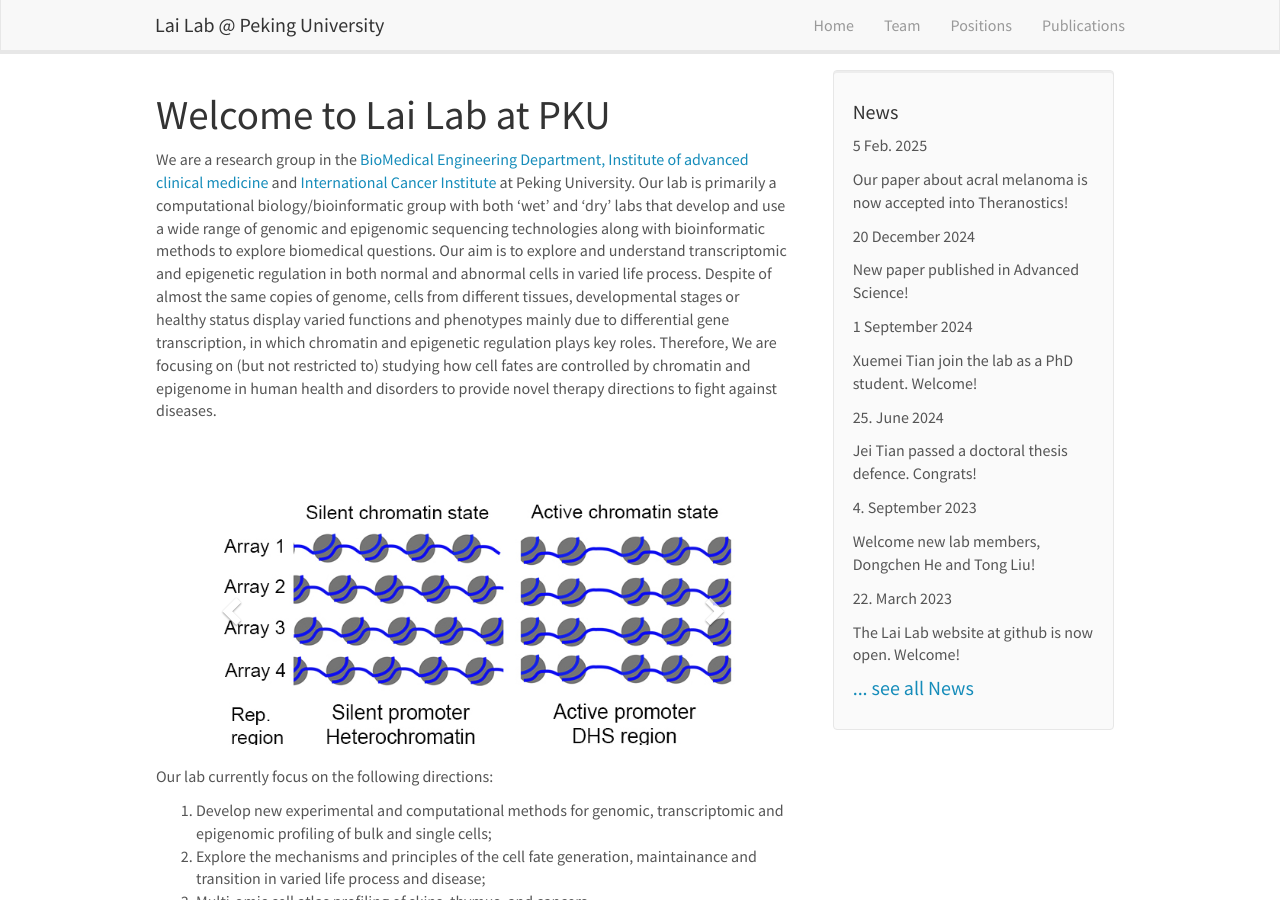
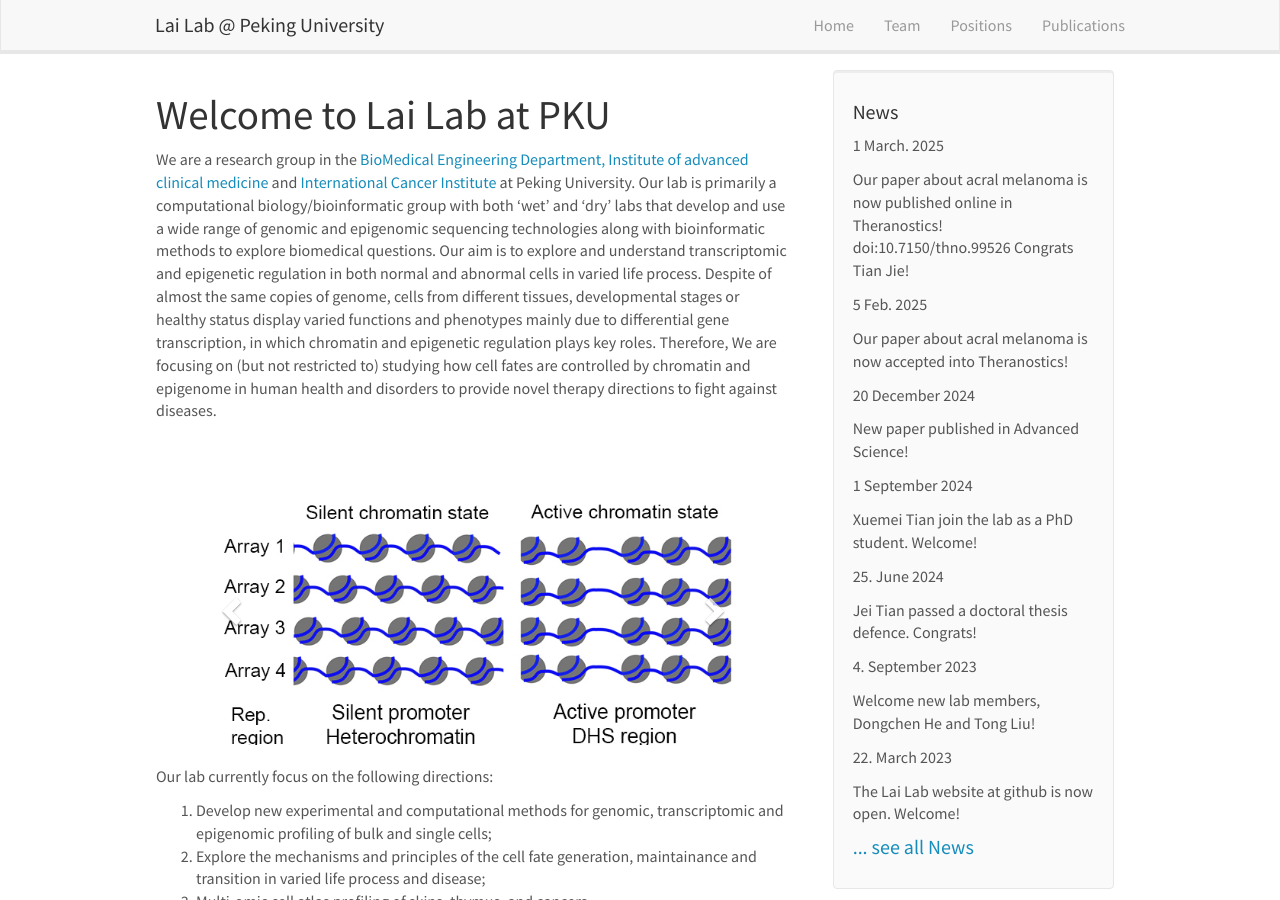
Before and after one commit to laiblab/laiblab.github.io, a Jekyll site: the page built from _pages/home.md, in a window 1280 px wide and 900 px high. Built offline with Jekyll 4.4.1, drawn with Linux system fonts in a browser that asks for light colours; nearby versions of some CDN libraries.

Commit message:
Add files via upload

```diff
--- a/_data/news.yml
+++ b/_data/news.yml
@@ -1,4 +1,5 @@
-
+- date: 1 March. 2025
+  headline: Our paper about acral melanoma is now published online in Theranostics! doi:10.7150/thno.99526 Congrats Tian Jie!
 - date: 5 Feb. 2025
   headline: Our paper about acral melanoma is now accepted into Theranostics!
 - date: 20 December 2024
```
